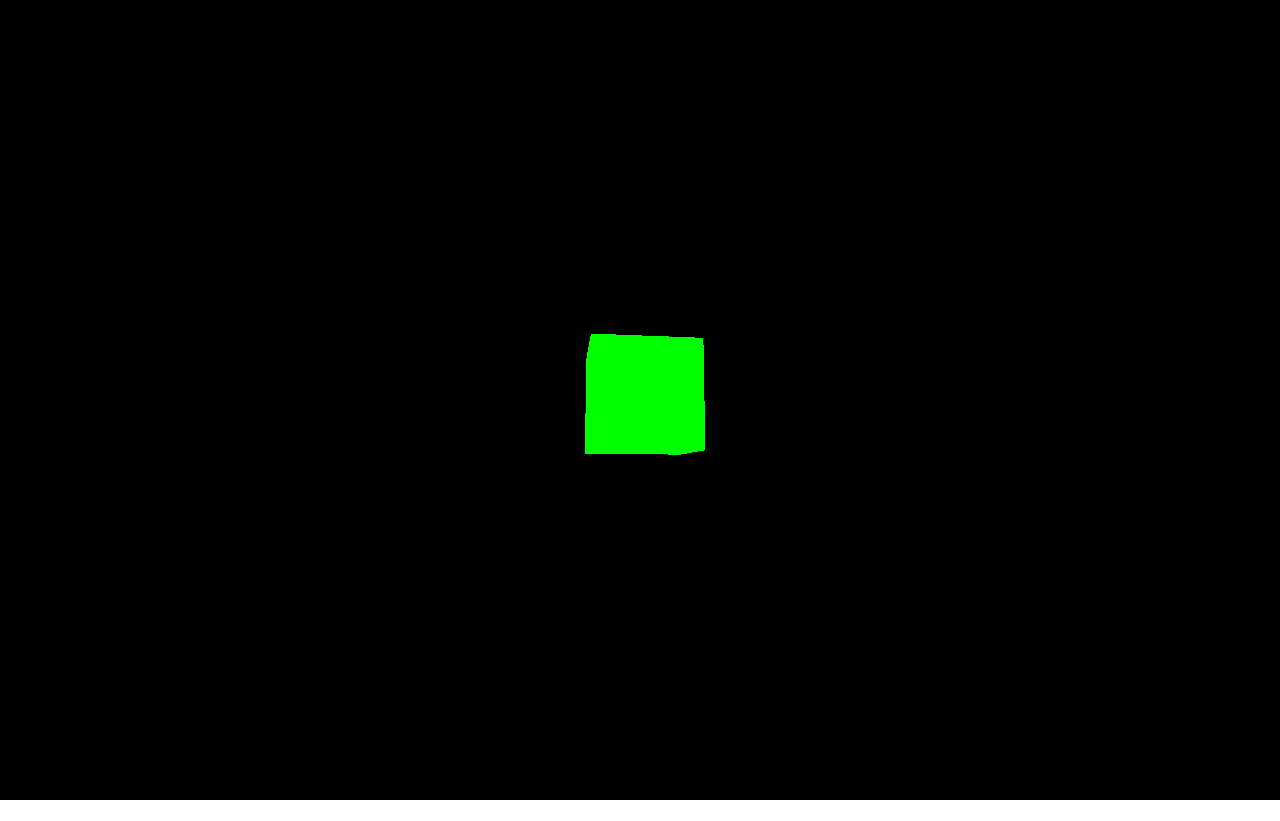
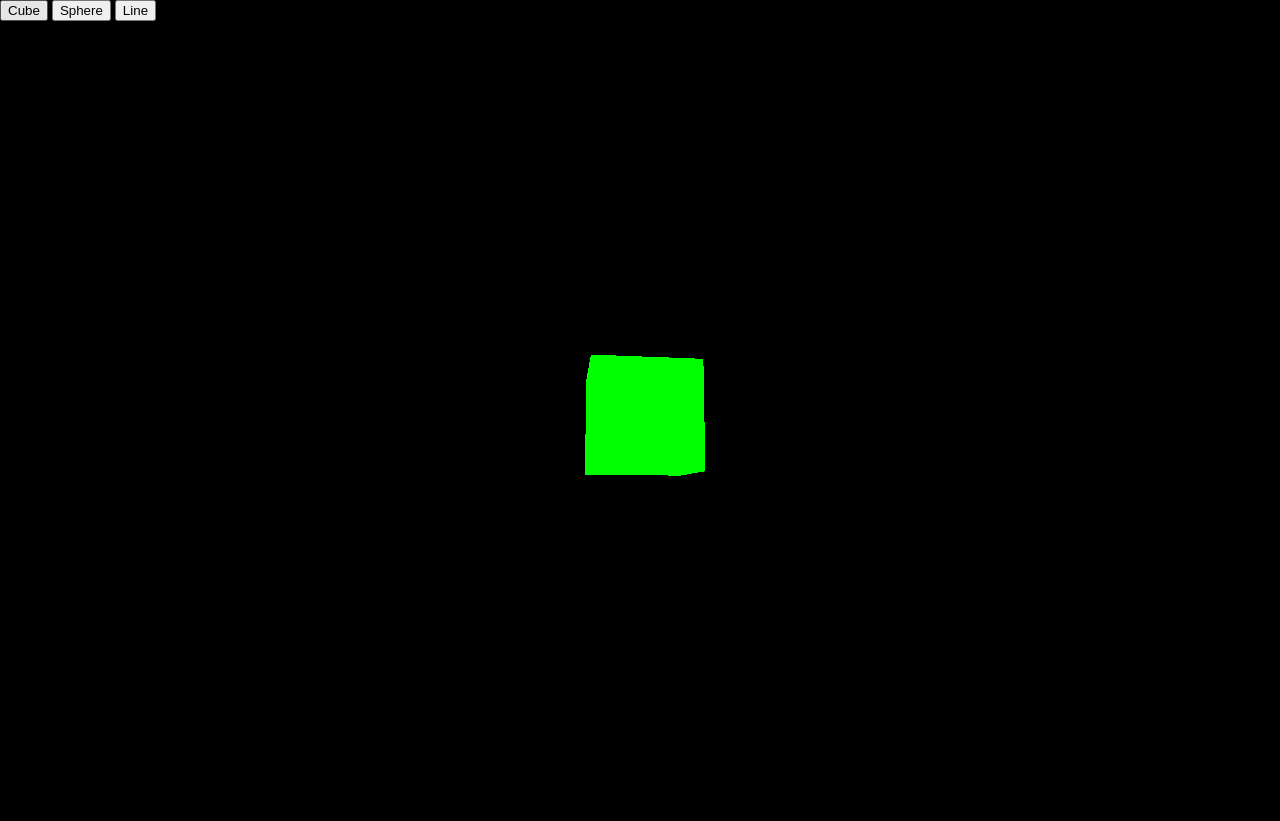
Before and after one commit to Joe-Roesinger/threejs, a plain HTML site: page index.html in a window 1280 px wide. Before the commit the page ends 800 px from the top, so only its background shows below. Drawn offline with nearby package versions, Linux system fonts and the light colour scheme.

Commit message:
Add cube, sphere, and line geometry

```diff
--- a/index.html
+++ b/index.html
@@ -13,7 +13,10 @@
             }
         </script>
     </head>
-    <body>
+    <body bgcolor="black">
+        <input id="cubeBtn" type="button" value="Cube">
+        <input id="sphereBtn" type="button" value="Sphere">
+        <input id="lineBtn" type="button" value="Line">
         <script type="module" src="/scripts/main.js"></script>
     </body>
 </html>
--- a/scripts/main.js
+++ b/scripts/main.js
@@ -2,20 +2,59 @@ import * as THREE from 'three';
 import WebGL from 'three/addons/capabilities/WebGL.js';
 
 if ( WebGL.isWebGL2Available() ) {
+    // Create Scene renderer
     const scene = new THREE.Scene();
     const camera = new THREE.PerspectiveCamera( 75, window.innerWidth / window.innerHeight, 0.1, 1000 );
-    const renderer = new THREE.WebGLRenderer(); renderer.setSize( window.innerWidth, window.innerHeight ); document.body.appendChild( renderer.domElement );
+    const renderer = new THREE.WebGLRenderer();
+    renderer.setSize( window.innerWidth, window.innerHeight );
+    document.body.appendChild( renderer.domElement );
 
-    const geometry = new THREE.BoxGeometry( 1, 1, 1 );
-    const material = new THREE.MeshBasicMaterial( { color: 0x00ff00 } );
-    const cube = new THREE.Mesh( geometry, material ); scene.add( cube ); camera.position.z = 5;
+    // Cube Mesh
+    const cubeGeometry = new THREE.BoxGeometry( 1, 1, 1 );
+    const cubeMaterial = new THREE.MeshBasicMaterial( { color: 0x00ff00 } );
+    const cube = new THREE.Mesh( cubeGeometry, cubeMaterial );
+    bindRenderToButton('cubeBtn', 'click', () => { updateScene(scene, camera, renderer, cube) });
 
-    function animate() {
-        cube.rotation.x += 0.01; cube.rotation.y += 0.01;
-        renderer.render( scene, camera );
-    }
-    renderer.setAnimationLoop( animate );
+    // Sphere Mesh
+    const sphereGeometry = new THREE.SphereGeometry( 1, 32, 16 );
+    const sphereMaterial = new THREE.MeshBasicMaterial( { color: 0x00ff00  } );
+    const sphere = new THREE.Mesh( sphereGeometry, sphereMaterial );
+    bindRenderToButton('sphereBtn', 'click', () => { updateScene(scene, camera, renderer, sphere) });
+
+    // Line
+    const material = new THREE.LineBasicMaterial( { color: 0x00ff00 } );
+    const points = [];
+    points.push( new THREE.Vector3( - 1, 0, 0 ) );
+    points.push( new THREE.Vector3( 0, 1, 0 ) );
+    points.push( new THREE.Vector3( 1, 0, 0 ) );
+    const geometry = new THREE.BufferGeometry().setFromPoints( points );
+    const line = new THREE.Line( geometry, material );
+    bindRenderToButton('lineBtn', 'click', () => { updateScene(scene, camera, renderer, line)});
+
+    updateScene(scene, camera, renderer, cube);
 } else {
     const warning = WebGL.getWebGL2ErrorMessage();
-    document.getElementById( 'container' ).appendChild( warning );
+    document.getElementById('container').appendChild( warning );
 }
+
+function updateScene(scene, camera, renderer, geometry) {
+    clearScene(scene)
+    scene.add(geometry);
+    camera.position.z = 5;
+    renderer.setAnimationLoop(() => {renderGeometry(scene, camera, renderer, geometry)});
+}
+
+function clearScene(scene) {
+    while(scene.children.length > 0) {
+        scene.remove(scene.children[0]);
+    }
+}
+
+function renderGeometry(scene, camera, renderer, geometry) {
+    geometry.rotation.x += 0.01; geometry.rotation.y += 0.01;
+    renderer.render( scene, camera );
+}
+
+function bindRenderToButton(id, action, func) {
+    document.getElementById(id).addEventListener(action, func)
+}
```
